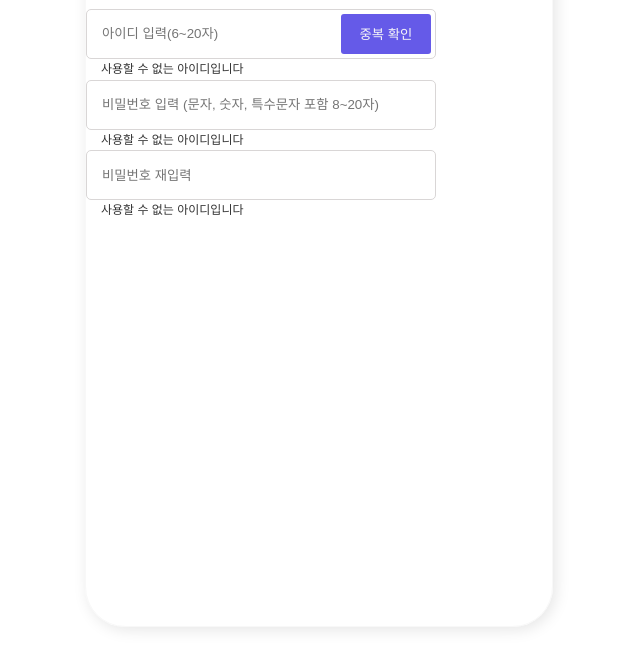
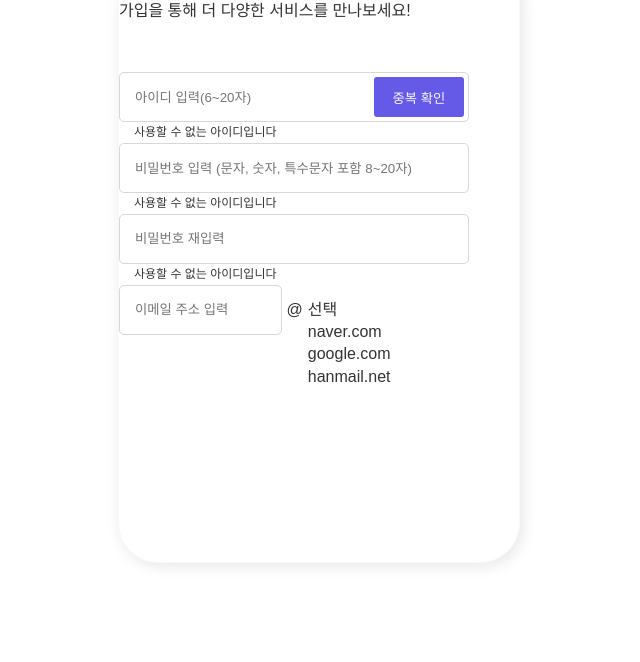
Before and after one commit to choiiis/sign-up-and-in-page, a website built with Parcel: page index.html in a window 1280 px wide. Shown: the part 138-800 px from the top of the page, without its empty margins (321-961 px from the left). Built offline with nearby package versions, Linux system fonts and the light colour scheme; a web font is replaced by a local one.

Commit message:
Add email input

```diff
--- a/css/main.css
+++ b/css/main.css
@@ -20,8 +20,8 @@ button {
 /* CONTAINER */
 .container {
   position: absolute;
-  width: 466px;
-  height: 727px;
+  width: 400px;
+  height: 600px;
   top: 0;
   bottom: 0;
   left: 0;
@@ -64,6 +64,7 @@ section {
   margin: 2px 0 2px 15px;
 }
 
+/* SECTION - ID */
 .info #info__id {
   position: relative;
 }
@@ -78,3 +79,32 @@ section {
   margin: auto 0;
   border-radius: 3px;
 }
+
+/* SECTION - EMAIL */
+.info#info__email {
+  display: flex;
+  align-items: center;
+}
+
+.info#info__email input {
+  display: flex;
+  width: 50%;
+}
+
+.info#info__email span {
+  margin: 0 5px;
+}
+
+.domain {
+  position: relative;
+  width: 50%;
+}
+
+.domain .domain__list {
+  position: absolute;
+  top: 100%;
+  left: 0;
+  width: 100%;
+  /* overflow: hidden; */
+  max-height: 0;
+}
--- a/index.html
+++ b/index.html
@@ -37,6 +37,18 @@
           <input type="text" placeholder="비밀번호 재입력"/>
           <div class="error-msg">사용할 수 없는 아이디입니다</div>
         </div>
+        <div class="info" id="info__email">
+          <input type="text" placeholder="이메일 주소 입력"/>
+          <span>@</span>
+          <div class="domain">
+            <div class="domain__default">선택</div>
+            <ul class="domain__list">
+              <li class="option">naver.com</li>
+              <li class="option">google.com</li>
+              <li class="option">hanmail.net</li>
+            </ul>
+          </div>
+        </div>
       </section>
     </div>
   </div>
```
